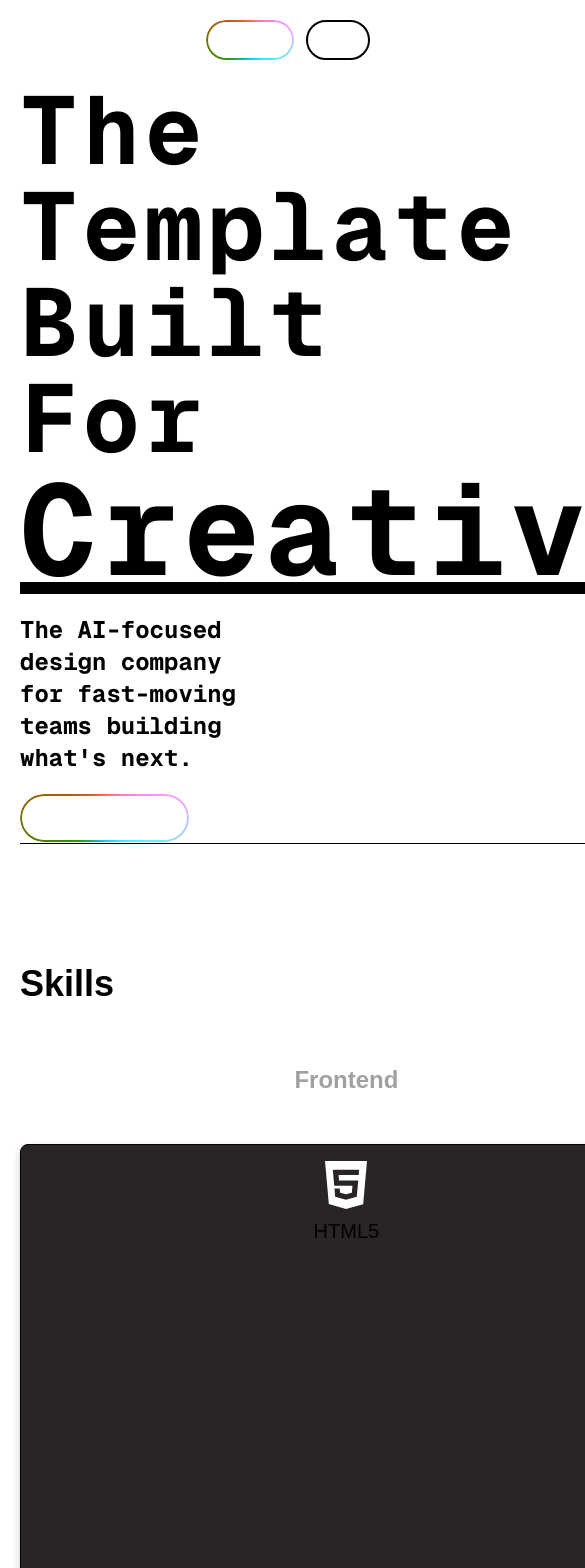
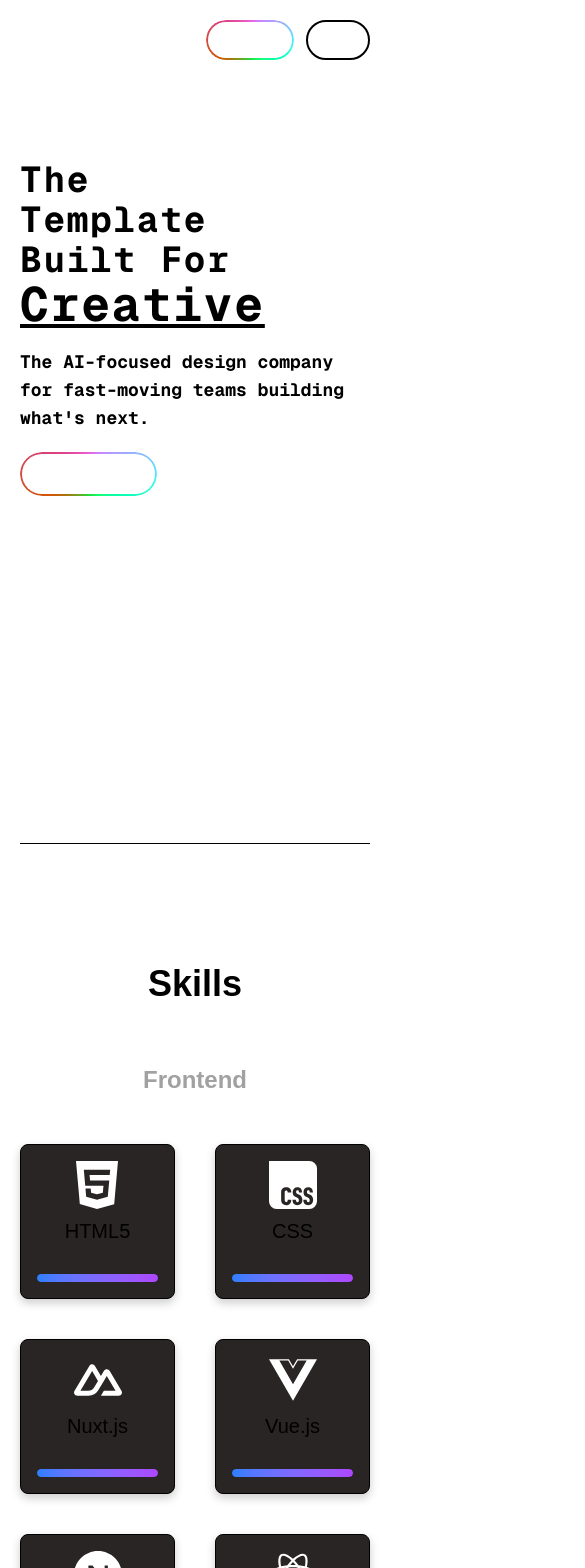
Before and after one commit to tangtang1b1b/nextjs-tailwind-ts, a Next.js app: page / in a window 390 px wide. Shown: the top 1568 px of the page, 585 px wide, since content can reach past the window. Built offline with nearby package versions, Linux system fonts and the light colour scheme; a web font is replaced by a local one.

Commit message:
✨ 更新: 調整 Cursor 組件的滑鼠指標樣式，僅在大於 1024px 的螢幕上隱藏滑鼠指標；更新 MotionMain 組件的類別順序，改善佈局；調整 Deco 組件的容器大小，優化響應式設計；更新 HeadTitle 組件的標題樣式，改善顯示效果。

```diff
--- a/src/components/Layout/Cursor.tsx
+++ b/src/components/Layout/Cursor.tsx
@@ -59,6 +59,7 @@ export default function Cursor() {
   return (
     <>
       <style jsx global>{`
+        @media (min-width: 1024px) {
           body {
             cursor: none !important;
           }
@@ -67,10 +68,11 @@ export default function Cursor() {
           *:after {
             cursor: none !important;
           }
+        }
       `}</style>
       <div
         ref={fabRef}
-        className={`pointer-events-none fixed z-3000 size-10 rounded-full bg-white mix-blend-difference transition-transform ${isMouseInWindow ? 'opacity-100' : 'opacity-0'}`}
+        className={`pointer-events-none fixed z-3000 size-10 rounded-full mix-blend-difference transition-transform lg:bg-white ${isMouseInWindow ? 'opacity-100' : 'opacity-0'}`}
       ></div>
     </>
   )
--- a/src/components/Layout/MotionMain.tsx
+++ b/src/components/Layout/MotionMain.tsx
@@ -30,7 +30,7 @@ export default function MotionMain({ children }: { children: React.ReactNode })
   const shouldShowCurrentChildren = displayLocation === pathname
 
   return (
-    <main className="size-full flex flex-col gap-30" style={{ viewTransitionName: 'main' }}>
+    <main className="flex size-full flex-col gap-30" style={{ viewTransitionName: 'main' }}>
       {shouldShowCurrentChildren ? children : null}
     </main>
   )
--- a/src/components/Modal/HeadTitle.tsx
+++ b/src/components/Modal/HeadTitle.tsx
@@ -3,7 +3,7 @@ export default function HeadTitle({ title }: { title: string }) {
   return (
     <h2
       data-fade="fadeRight"
-      className="text-foreground after:bg-foreground relative w-fit text-4xl font-bold opacity-0 after:absolute after:top-1/2 after:left-full after:h-1 after:w-10 after:translate-x-3"
+      className="text-foreground after:bg-foreground before:bg-foreground relative mx-auto w-fit text-4xl font-bold opacity-0 before:absolute before:top-1/2 before:right-full before:h-1 before:w-10 before:-translate-x-3 after:absolute after:top-1/2 after:left-full after:h-1 after:w-10 after:translate-x-3 md:mr-auto md:ml-0 md:before:hidden"
     >
       {title}
     </h2>
--- a/src/components/Views/Index/Banner/deco.tsx
+++ b/src/components/Views/Index/Banner/deco.tsx
@@ -8,7 +8,7 @@ export default function Deco() {
   const rockRef = useRef<HTMLDivElement>(null)
   const engineRef = useRef<Matter.Engine | null>(null)
   const renderRef = useRef<Matter.Render | null>(null)
-  const [containerSize, setContainerSize] = useState({ width: 600, height: 400 })
+  const [containerSize, setContainerSize] = useState({ width: 0, height: 0 })
 
   const init = () => {
     if (!rockRef.current) return
@@ -33,8 +33,6 @@ export default function Deco() {
   useEffect(() => {
     if (!containerRef.current) return
 
-    init()
-
     const updateContainerSize = () => {
       if (containerRef.current) {
         setContainerSize({
@@ -43,8 +41,10 @@ export default function Deco() {
         })
       }
     }
-
-    updateContainerSize()
+    init()
+    setTimeout(() => {
+      updateContainerSize()
+    }, 33)
     window.addEventListener('resize', updateContainerSize)
 
     return () => {
@@ -60,7 +60,7 @@ export default function Deco() {
     const containerWidth = containerSize.width
     const containerHeight = containerSize.height
 
-    const rockSize = 300
+    const rockSize = window.innerWidth > 768 ? 300 : 200
 
     // 創建物理引擎
     const engine = Matter.Engine.create()
@@ -252,11 +252,10 @@ export default function Deco() {
         engineRef.current = null
       }
     }
-  }, [containerSize]) // 依賴 containerSize，當尺寸更新時重新初始化
+  }, [containerSize])
 
   return (
-    <div className="absolute right-0 size-full">
-      <div ref={containerRef} className="absolute size-full" />
+    <div ref={containerRef} className="absolute right-0 size-full overflow-hidden">
       <div
         ref={rockRef}
         className="bg-foreground pointer-events-none absolute size-[300px] mix-blend-difference"
--- a/src/components/Views/Index/Banner/index.tsx
+++ b/src/components/Views/Index/Banner/index.tsx
@@ -3,7 +3,7 @@ import Deco from '@/components/Views/Index/Banner/deco'
 
 export default function Banner() {
   return (
-    <section className="relative mx-auto flex h-[calc(100vh-80px)] w-full max-w-screen-2xl border-foreground/50 border-b">
+    <section className="border-foreground/50 relative mx-auto flex h-[calc(100vh-80px)] w-full max-w-screen-2xl border-b">
       <Title />
       <div className="absolute size-full">
         <Deco />
--- a/src/components/Views/Index/Banner/title.tsx
+++ b/src/components/Views/Index/Banner/title.tsx
@@ -61,10 +61,10 @@ export default function Title() {
   }, [isClient])
 
   return (
-    <div className="flex size-full flex-col justify-center gap-5 font-mono font-bold select-none">
-      <h1 data-fade="fadeRight" className="w-2/3 text-8xl tracking-wider">
+    <div className="flex size-full flex-col gap-5 overflow-hidden pt-20 font-mono font-bold select-none md:justify-center md:pt-0">
+      <h1 data-fade="fadeRight" className="w-2/3 text-4xl tracking-wider md:text-6xl lg:text-8xl">
         The Template Built For <br />
-        <div className="under relative w-fit text-9xl underline transition-all duration-300">
+        <div className="under relative w-fit text-5xl underline transition-all duration-300 md:text-7xl lg:text-9xl">
           <div
             ref={highlight}
             className="bg-foreground/20 absolute top-1/2 right-0 h-2/3 w-0 -translate-y-1/2 transition-all duration-300"
@@ -74,11 +74,11 @@ export default function Title() {
           </p>
         </div>
       </h1>
-      <p data-fade="fadeRight" data-delay="0.1" className="w-1/3 text-2xl">
+      <p data-fade="fadeRight" data-delay="0.1" className="text-lg md:w-1/2 md:text-xl lg:w-1/3 lg:text-2xl">
         The AI-focused design company for fast-moving teams building what&apos;s next.
       </p>
       <div data-fade="fadeRight" data-delay="0.2" className="w-fit">
-        <Button className="text-2xl" text="Get Started" />
+        <Button className="text-lg md:text-xl lg:text-2xl" text="Get Started" />
       </div>
     </div>
   )
--- a/src/components/Views/Index/Skill/index.tsx
+++ b/src/components/Views/Index/Skill/index.tsx
@@ -25,11 +25,11 @@ export default function Skill({ skillData }: SkillProps) {
             <h3 className="mb-4 text-center text-2xl font-bold text-neutral-400 md:text-start">{categoryData.category}</h3>
           </div>
           <div className="w-full md:w-4/5">
-            <div className="grid w-full grid-cols-1 gap-10 md:grid-cols-3 xl:grid-cols-4 2xl:grid-cols-5">
+            <div className="grid w-full grid-cols-2 gap-10 md:grid-cols-3 xl:grid-cols-4 2xl:grid-cols-5">
               {categoryData.skills?.map((skill, skillIndex) => (
                 <div
                   key={skillIndex}
-                  className="border-foreground/40 shadow-card shadow-foreground/25 flex aspect-square flex-col items-center rounded-lg border bg-stone-800 p-4"
+                  className="border-foreground/40 shadow-card md:max-w-auto shadow-foreground/25 mx-auto flex aspect-square w-full max-w-sm flex-col items-center rounded-lg border bg-stone-800 p-4"
                 >
                   <div className="flex size-full flex-col items-center justify-between">
                     <div className="mb-2 flex flex-col items-center justify-between">
```
Lines whose indentation alone changed are shown as unchanged.
